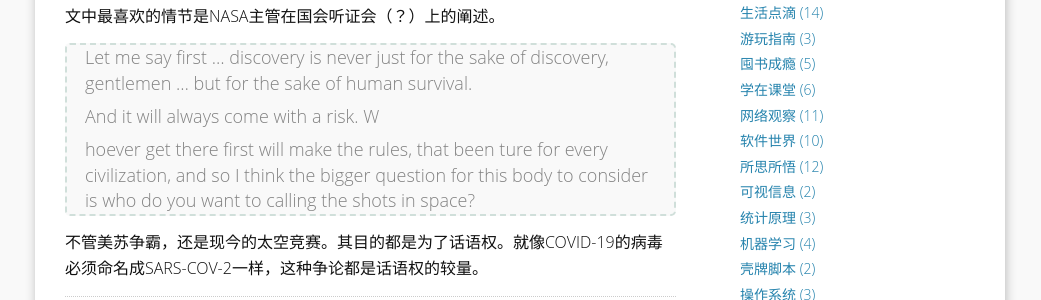
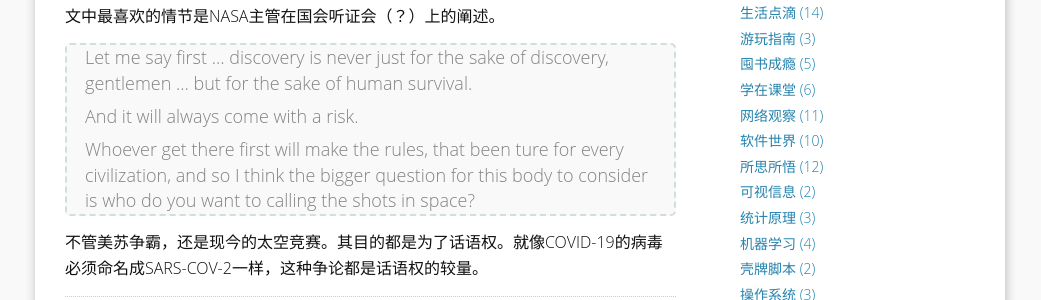
Before and after one commit to yulijia/cn, a Jekyll site: the page built from _posts/2020-03-07-hidden-figures.md, in a window 1280 px wide. Shown: the part 680-980 px from the top of the page, without its empty margins (120-1161 px from the left). Built offline with Jekyll 4.4.1, drawn with Linux system fonts in a browser that asks for light colours; comment, search, counter and statistics services are not loaded.

Commit message:
update citation

```diff
--- a/_posts/2020-03-07-hidden-figures.md
+++ b/_posts/2020-03-07-hidden-figures.md
@@ -26,8 +26,8 @@ tags:
 
 > Let me say first ... discovery is never just for the sake of discovery, gentlemen ... but for the sake of human survival.
 >
-> And it will always come with a risk. W
+> And it will always come with a risk.
 >
-> hoever get there first will make the rules, that been ture for every civilization, and so I think the bigger question for this body to consider is who do you want to calling the shots in space?
+> Whoever get there first will make the rules, that been ture for every civilization, and so I think the bigger question for this body to consider is who do you want to calling the shots in space?
 
 不管美苏争霸，还是现今的太空竞赛。其目的都是为了话语权。就像COVID-19的病毒必须命名成SARS-COV-2一样，这种争论都是话语权的较量。
```
